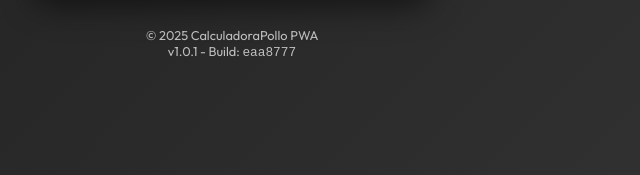
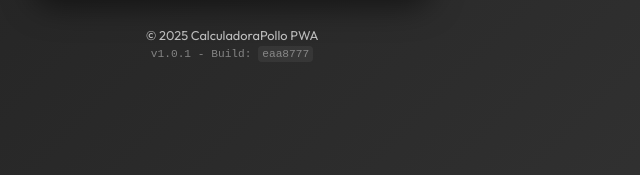
Before and after one commit to myIaApps/chickenCalculator, a plain HTML site: page index.html in a window 1280 px wide. Shown: the part 622-797 px from the top of the page, 408-1048 px from the left. Drawn offline with Linux system fonts and the light colour scheme.

Commit message:
Style version tag in footer

```diff
--- a/style.css
+++ b/style.css
@@ -140,6 +140,21 @@ footer {
     margin-top: 30px;
     font-size: 0.8rem;
     color: var(--text-dim);
+    display: flex;
+    flex-direction: column;
+    gap: 5px;
+}
+
+.version {
+    font-size: 0.7rem;
+    opacity: 0.6;
+    font-family: monospace;
+}
+
+.version code {
+    background: rgba(255, 255, 255, 0.1);
+    padding: 2px 4px;
+    border-radius: 4px;
 }
 
 @keyframes slideUp {
```
